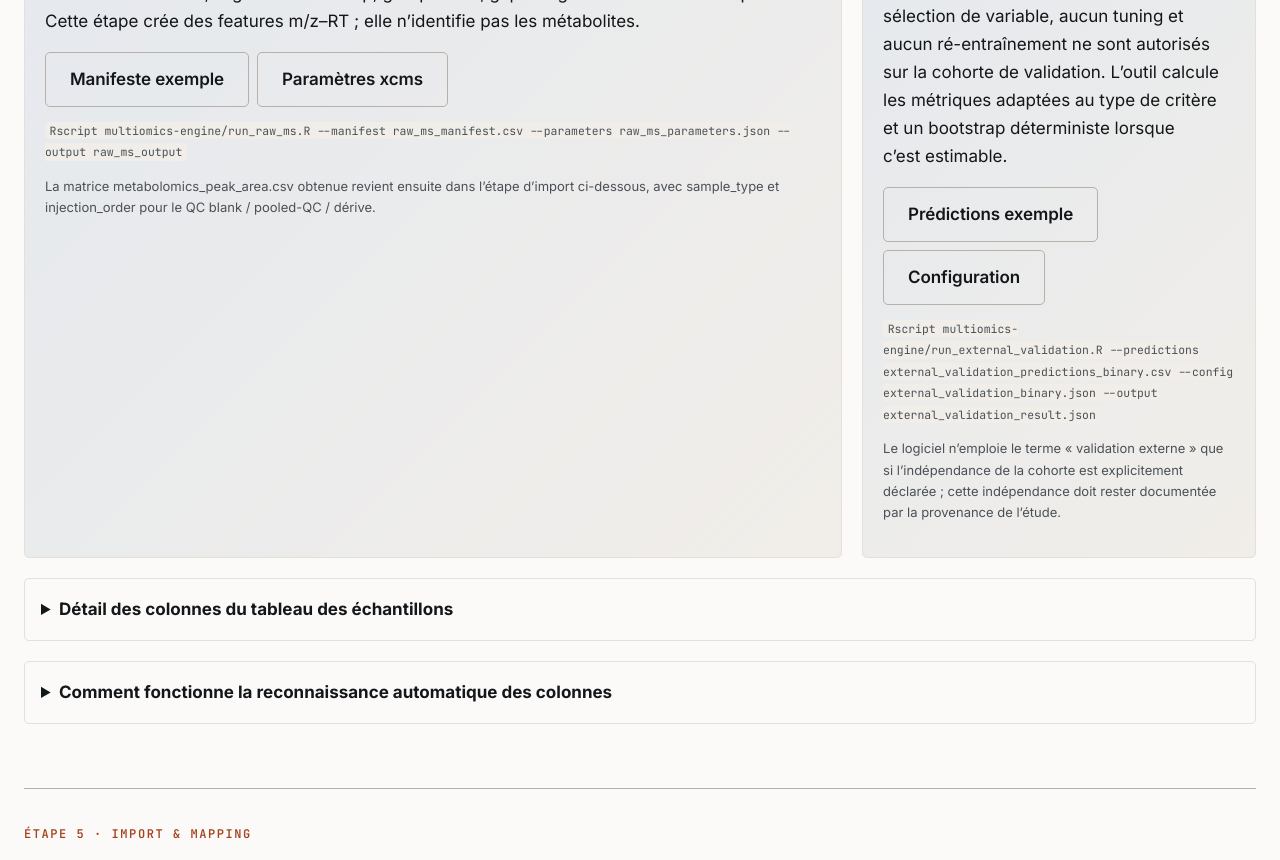
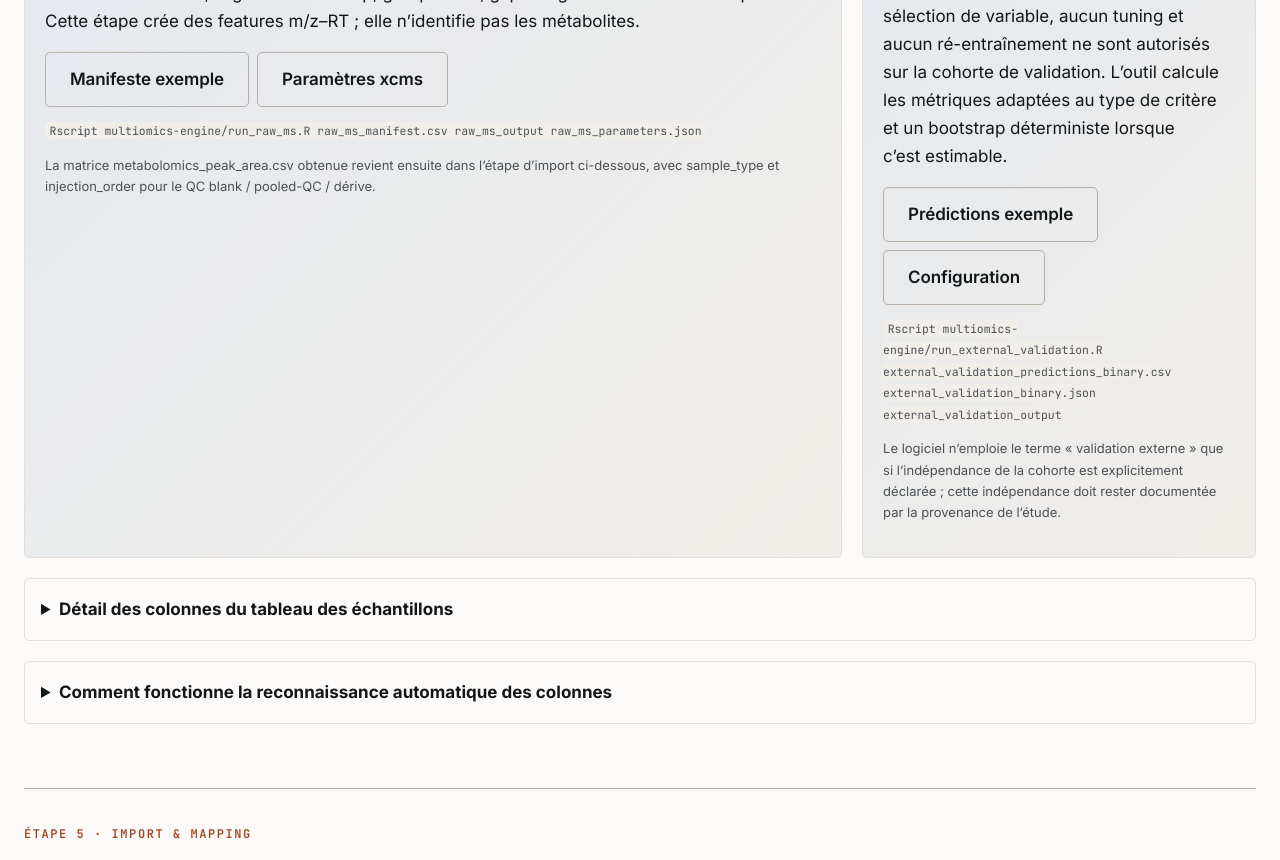
Before and after one commit to rberrah/rberrah.github.io, a SvelteKit app: page /multiomics/tool in a window 1280 px wide. Shown: the part 7580-8440 px from the top of the page. Built offline with nearby package versions, Linux system fonts and the light colour scheme.

Commit message:
Fix advanced multi-omics CLI examples

```diff
--- a/src/routes/multiomics/tool/+page.svelte
+++ b/src/routes/multiomics/tool/+page.svelte
@@ -1669,7 +1669,7 @@
         <a class="btn btn-outline" href={`${base}/multiomics/templates/raw_ms_manifest.csv`} download>{t('Manifeste exemple', 'Example manifest')}</a>
         <a class="btn btn-outline" href={`${base}/multiomics/templates/raw_ms_parameters.json`} download>{t('Paramètres xcms', 'xcms parameters')}</a>
       </div>
-      <p class="note"><code>Rscript multiomics-engine/run_raw_ms.R --manifest raw_ms_manifest.csv --parameters raw_ms_parameters.json --output raw_ms_output</code></p>
+      <p class="note"><code>Rscript multiomics-engine/run_raw_ms.R raw_ms_manifest.csv raw_ms_output raw_ms_parameters.json</code></p>
       <p class="note">{t('La matrice metabolomics_peak_area.csv obtenue revient ensuite dans l’étape d’import ci-dessous, avec sample_type et injection_order pour le QC blank / pooled-QC / dérive.', 'The resulting metabolomics_peak_area.csv then enters the upload step below, together with sample_type and injection_order for blank / pooled-QC / drift QC.')}</p>
     </div>
 
@@ -1681,7 +1681,7 @@
         <a class="btn btn-outline" href={`${base}/multiomics/templates/external_validation_predictions_binary.csv`} download>{t('Prédictions exemple', 'Example predictions')}</a>
         <a class="btn btn-outline" href={`${base}/multiomics/templates/external_validation_binary.json`} download>{t('Configuration', 'Configuration')}</a>
       </div>
-      <p class="note"><code>Rscript multiomics-engine/run_external_validation.R --predictions external_validation_predictions_binary.csv --config external_validation_binary.json --output external_validation_result.json</code></p>
+      <p class="note"><code>Rscript multiomics-engine/run_external_validation.R external_validation_predictions_binary.csv external_validation_binary.json external_validation_output</code></p>
       <p class="note">{t('Le logiciel n’emploie le terme « validation externe » que si l’indépendance de la cohorte est explicitement déclarée ; cette indépendance doit rester documentée par la provenance de l’étude.', 'The software uses the term “external validation” only when cohort independence is explicitly asserted; that independence must still be documented by study provenance.')}</p>
     </div>
   </div>
```
